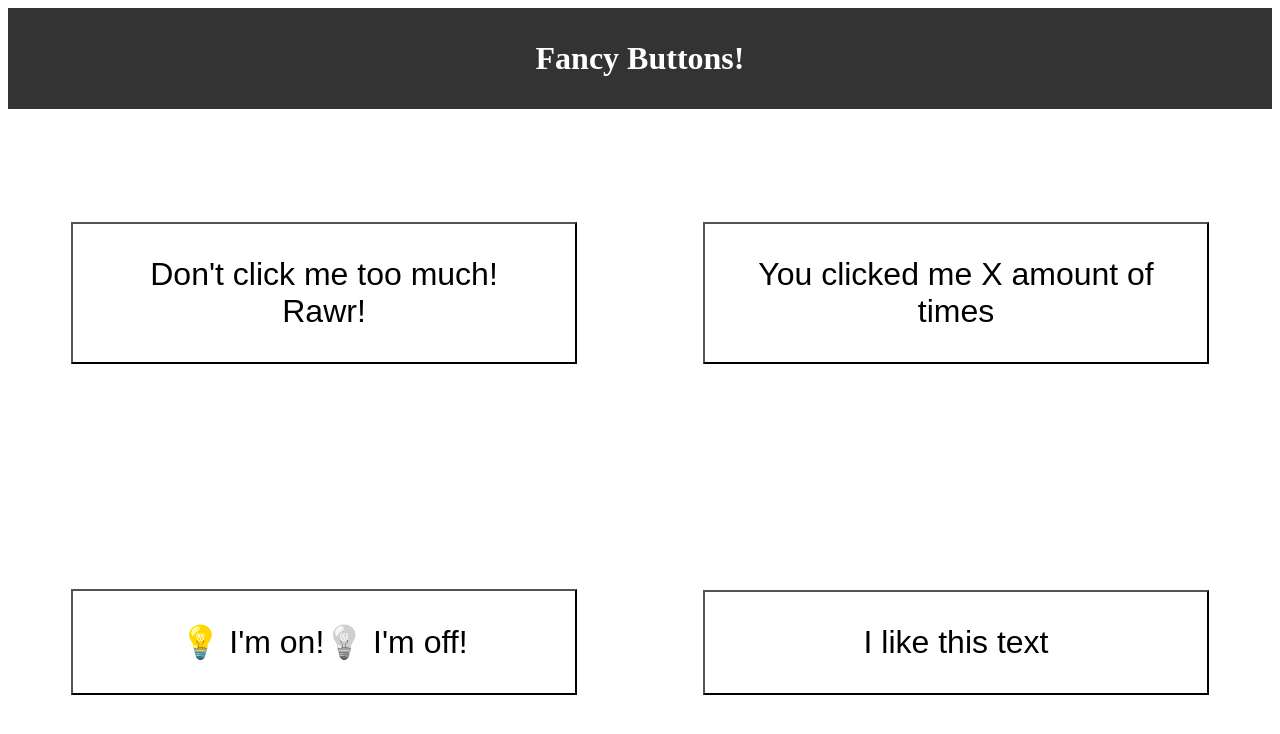
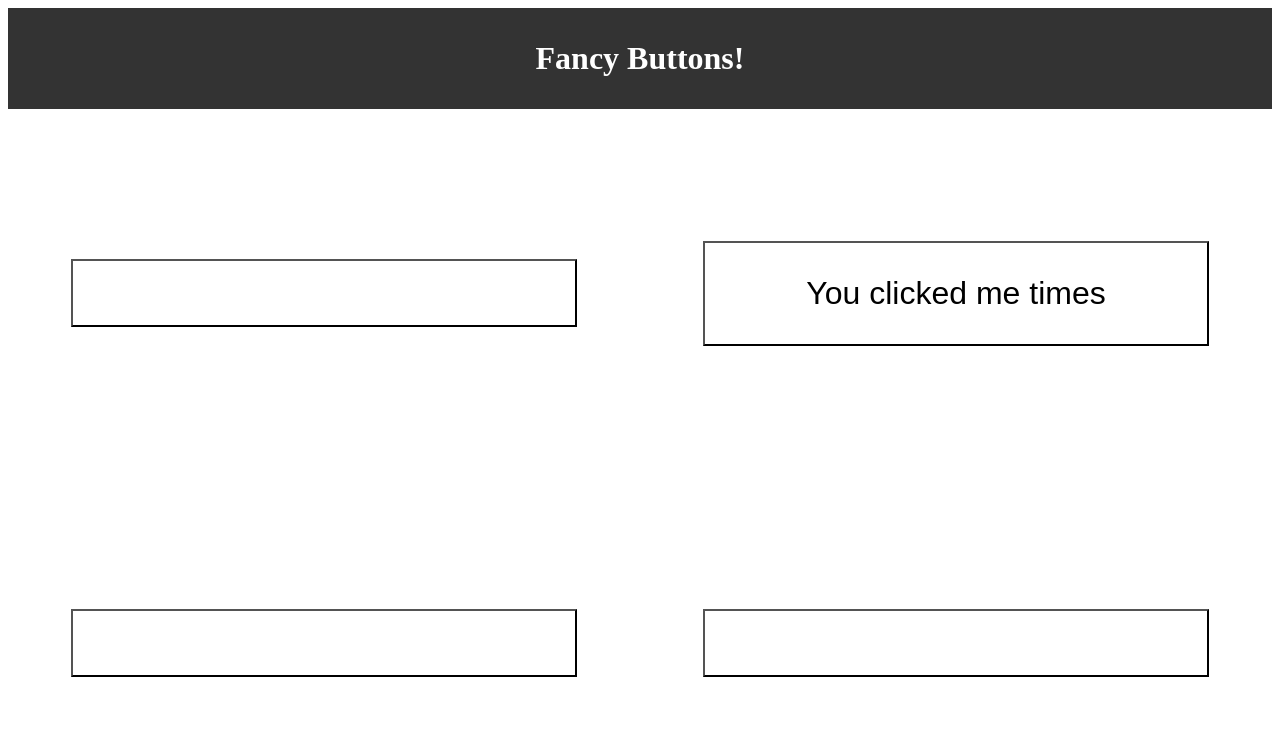
Before and after one commit to cassie-eve/fancy-buttons, a React (Create React App) app: page / in a window 1280 px wide. Shown: the top 734 px of the page. Built offline with nearby package versions, Linux system fonts and the light colour scheme.

Commit message:
add state to components

```diff
--- a/src/components/AngryButton.js
+++ b/src/components/AngryButton.js
@@ -1,10 +1,12 @@
-function AngryButton(){
+import { useState } from 'react';
+
+function AngryButton(props){
+  const [anger, setAnger] = useState();
+
   return (
-    <button className="AngryButton">
-      {/* If you have NOT reached the maximum */}
-      <span>Don't click me too much! </span>
-      {/* If you HAVE reached the maximum */}
-      <span>Rawr!</span>
+    <button style={{ backgroundColor: `rgba(255,0,0,${anger})` }} className="AngryButton">
+      {anger < 1 && <span>Don't click me too much! </span>}
+      {anger > 1 && <span>Rawr!</span>}
     </button>
   );
 }
--- a/src/components/CounterButton.js
+++ b/src/components/CounterButton.js
@@ -1,7 +1,11 @@
-function CounterButton(){
+import { useState } from 'react';
+
+function CounterButton(props){
+  const [clickAmount, setClickAmount] = useState();
+
   return (
     <button className="CounterButton">
-      You clicked me X amount of times
+      You clicked me {clickAmount} times
     </button>
   );
 }
--- a/src/components/LightSwitchButton.js
+++ b/src/components/LightSwitchButton.js
@@ -1,10 +1,12 @@
-function LightSwitchButton(){
+import { useState } from 'react';
+
+function LightSwitchButton(props){
+  const [light, setLight] = useState();
+
   return (
     <button className="LightSwitchButton">
-      {/* When the state is on */}
-      <span className="on"><i>💡</i> I'm on!</span>
-      {/* When the state is off */}
-      <span className="off"><i>💡</i> I'm off!</span>
+      {light === "on" && <span><i>💡</i> I'm on!</span>}
+      {light === "off" && <span className="off"><i>💡</i> I'm off!</span>}
     </button>
   );
 }
--- a/src/components/TextRepeaterButton.js
+++ b/src/components/TextRepeaterButton.js
@@ -1,7 +1,15 @@
+import { useState } from 'react';
+
 function TextRepeaterButton(){
+  const [repetitions, setRepetitions] = useState();
+  const textArray = [];
+  for (let i = 0; i < repetitions; i++) {
+    textArray.push(<span key={i}>I like this text</span>);
+  }
+  // ...
   return (
     <button className="TextRepeaterButton">
-      <span>I like this text</span>
+      {textArray}
     </button>
   );
 }
```
